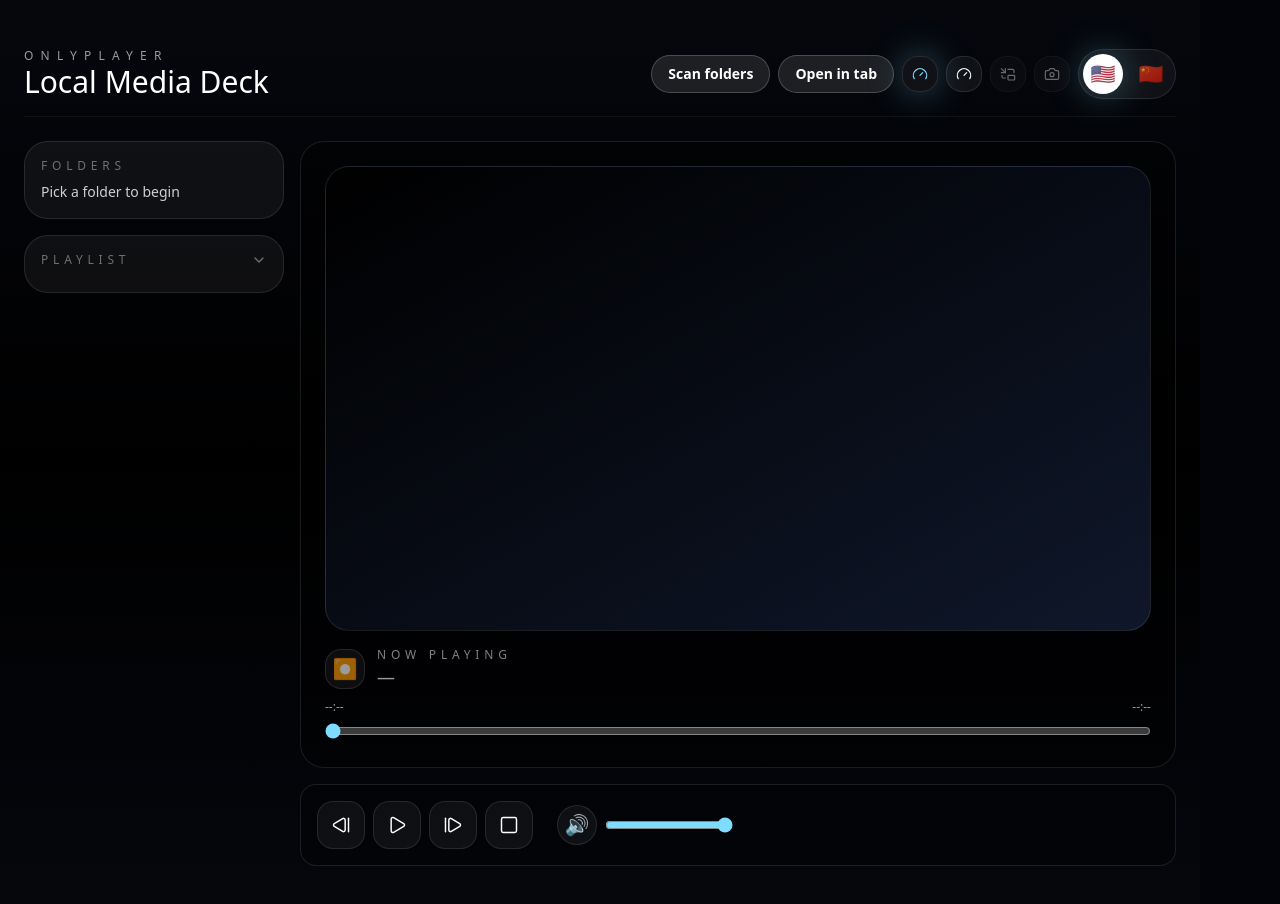
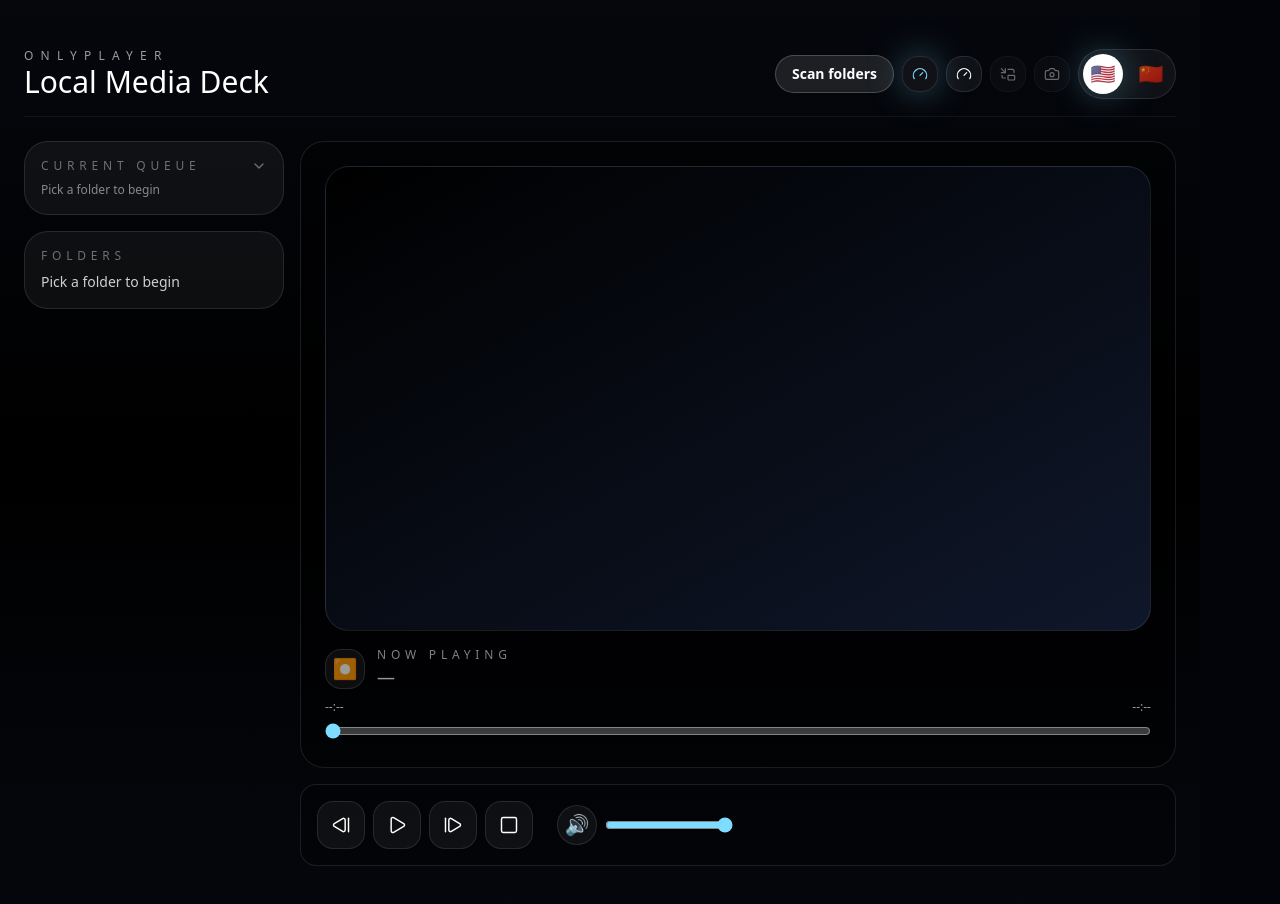
Before and after one commit to gegeismeisme/extension_onlyplayer, a React (Vite) app in the folder extension/: page / in a window 1280 px wide. Shown: the top 904 px of the page. Built offline with nearby package versions, Linux system fonts and the light colour scheme.

Commit message:
基本正常了。

```diff
--- a/extension/src/App.tsx
+++ b/extension/src/App.tsx
@@ -45,6 +45,7 @@ function App() {
     volume,
     muted,
     toggleMute,
+    currentFolderName,
   } = usePlayerStore()
 
   const queueMeta = queueModeMeta[queueMode]
@@ -316,8 +317,6 @@ function App() {
             loading ? t('library.scanning', 'Scanning media...') : t('action.scan', 'Open folder')
           }
           openFolderBusy={loading}
-          onOpenTab={openFullTab}
-          openTabLabel={t('action.openTab', 'Open in tab')}
           localeSwitcher={<LocaleSwitcher />}
           controls={topControls}
         />
@@ -333,6 +332,7 @@ function App() {
             folders={savedFolders}
             onFolderSelect={(id) => void loadFromSavedFolder(id)}
             emptyLabel={t('library.empty', 'Pick a folder to begin')}
+            currentFolderName={currentFolderName}
             playlist={queue.map((item) => ({
               id: item.id,
               name: item.name,
--- a/extension/src/components/Sidebar.tsx
+++ b/extension/src/components/Sidebar.tsx
@@ -3,26 +3,62 @@ import { ChevronDown, ChevronRight } from 'lucide-react'
 import { cn } from '@/utils/cn'
 
 type SidebarProps = {
+  currentFolderName?: string
+  playlist: Array<{ id: string; name: string; kind: 'audio' | 'video' }>
+  activeTrackId?: string
+  onTrackSelect: (id: string) => void
   folders: Array<{ id: string; name: string }>
   onFolderSelect: (id: string) => void
   emptyLabel: string
-  playlist: Array<{ id: string; name: string; kind: 'audio' | 'video' }>
-  activeTrackId?: string
-  onTrackSelect: (id: string) => void
 }
 
 export function Sidebar({
+  currentFolderName,
+  playlist,
+  activeTrackId,
+  onTrackSelect,
   folders,
   onFolderSelect,
   emptyLabel,
-  playlist,
-  activeTrackId,
-  onTrackSelect,
 }: SidebarProps) {
   const [showPlaylist, setShowPlaylist] = useState(true)
 
   return (
     <aside className="space-y-4">
+      <div className="rounded-3xl border border-white/10 bg-white/5 p-4 text-sm text-white/80">
+        <button
+          type="button"
+          className="mb-2 flex w-full items-center justify-between text-xs uppercase tracking-[0.4em] text-white/40"
+          onClick={() => setShowPlaylist((prev) => !prev)}
+        >
+          <span>{currentFolderName ?? 'Current queue'}</span>
+          {showPlaylist ? <ChevronDown size={16} /> : <ChevronRight size={16} />}
+        </button>
+        {showPlaylist && playlist.length > 0 ? (
+          <ul className="space-y-1 overflow-y-auto pr-1" style={{ maxHeight: '50vh' }} role="list">
+            {playlist.map((track) => (
+              <li key={track.id}>
+                <button
+                  type="button"
+                  onClick={() => onTrackSelect(track.id)}
+                  className={cn(
+                    'flex w-full items-center justify-between rounded-2xl border border-white/5 bg-black/30 px-3 py-2 text-left transition hover:border-plasma/50',
+                    activeTrackId === track.id && 'border-plasma/60 bg-white/10 shadow-neon',
+                  )}
+                >
+                  <span className="truncate">{track.name}</span>
+                  <span className="text-xs text-white/50">
+                    {track.kind === 'video' ? '🎞️' : '🎧'}
+                  </span>
+                </button>
+              </li>
+            ))}
+          </ul>
+        ) : (
+          <p className="text-xs text-white/50">{emptyLabel}</p>
+        )}
+      </div>
+
       <div className="rounded-3xl border border-white/10 bg-white/5 p-4 text-sm text-white/80">
         <p className="mb-2 text-xs uppercase tracking-[0.4em] text-white/40">Folders</p>
         {folders.length === 0 ? (
@@ -44,38 +80,6 @@ export function Sidebar({
           </ul>
         )}
       </div>
-
-      <div className="rounded-3xl border border-white/10 bg-white/5 p-4 text-sm text-white/80">
-        <button
-          type="button"
-          className="mb-2 flex w-full items-center justify-between text-xs uppercase tracking-[0.4em] text-white/40"
-          onClick={() => setShowPlaylist((prev) => !prev)}
-        >
-          <span>Playlist</span>
-          {showPlaylist ? <ChevronDown size={16} /> : <ChevronRight size={16} />}
-        </button>
-        {showPlaylist && (
-          <ul className="space-y-1 overflow-y-auto pr-1" style={{ maxHeight: '50vh' }} role="list">
-            {playlist.map((track) => (
-              <li key={track.id}>
-                <button
-                  type="button"
-                  onClick={() => onTrackSelect(track.id)}
-                  className={cn(
-                    'flex w-full items-center justify-between rounded-2xl border border-white/5 bg-black/30 px-3 py-2 text-left transition hover:border-plasma/50',
-                    activeTrackId === track.id && 'border-plasma/60 bg-white/10 shadow-neon',
-                  )}
-                >
-                  <span>{track.name}</span>
-                  <span className="text-xs text-white/50">
-                    {track.kind === 'video' ? '🎞️' : '🎧'}
-                  </span>
-                </button>
-              </li>
-            ))}
-          </ul>
-        )}
-      </div>
     </aside>
   )
 }
--- a/extension/src/components/TopBar.tsx
+++ b/extension/src/components/TopBar.tsx
@@ -18,8 +18,6 @@ type TopBarProps = {
   onOpenFolder: () => void
   openFolderLabel: string
   openFolderBusy: boolean
-  onOpenTab: () => void
-  openTabLabel: string
   localeSwitcher: ReactNode
   controls: TopBarControl[]
 }
@@ -30,8 +28,6 @@ export function TopBar({
   onOpenFolder,
   openFolderLabel,
   openFolderBusy,
-  onOpenTab,
-  openTabLabel,
   localeSwitcher,
   controls,
 }: TopBarProps) {
@@ -53,13 +49,6 @@ export function TopBar({
         >
           {openFolderLabel}
         </button>
-        <button
-          type="button"
-          onClick={onOpenTab}
-          className="rounded-full border border-white/20 bg-white/10 px-4 py-2 text-sm font-semibold transition hover:border-plasma hover:text-plasma"
-        >
-          {openTabLabel}
-        </button>
         {controls.map((control) => (
           <IconButton
             key={control.label}
--- a/extension/src/state/usePlayerStore.ts
+++ b/extension/src/state/usePlayerStore.ts
@@ -22,6 +22,7 @@ type PlayerState = {
   playbackRate: number
   queueMode: 'single' | 'loop' | 'shuffle'
   savedFolders: Array<{ id: string; name: string }>
+  currentFolderName?: string
   currentTime: number
   duration: number
   volume: number
@@ -63,6 +64,7 @@ export const usePlayerStore = create<PlayerState>()(
     playbackRate: 1,
     queueMode: 'loop',
     savedFolders: [],
+    currentFolderName: undefined,
     currentTime: 0,
     duration: 0,
     volume: 1,
@@ -153,6 +155,7 @@ export const usePlayerStore = create<PlayerState>()(
           state.nowPlayingId = files[0]?.id
           state.playing = false
           state.loading = false
+          state.currentFolderName = handle.name
         })
       } catch (error) {
         console.error('[OnlyPlayer] scan failed', error)
```
